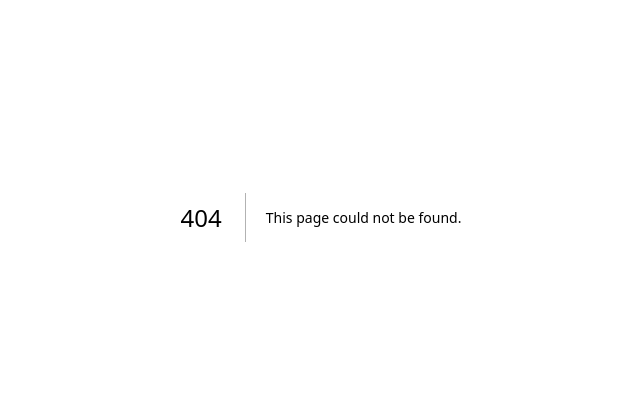
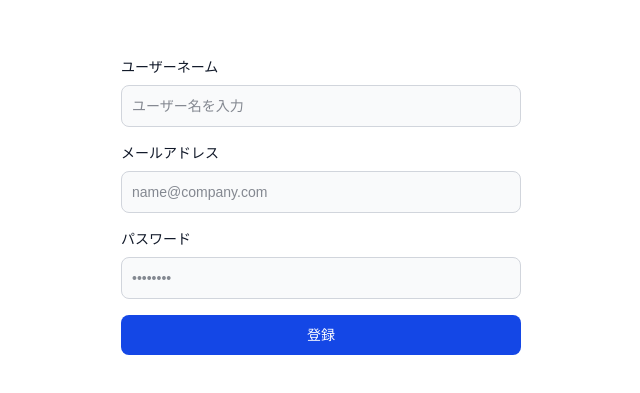
Before and after one commit to v1g4-404/snow-scope, a Next.js app: page /sign_up in a window 1280 px wide. Before the commit this address had no page. Shown: the part 183-576 px from the top of the page, without its empty margins (319-959 px from the left). Built offline with nearby package versions, Linux system fonts and the light colour scheme; no server answers.

Commit message:
feat: 認証機能追加

```diff
--- /dev/null
+++ b/app/_components/_types/Input.ts
@@ -0,0 +1,5 @@
+export type Input = {
+  name: string
+  email: string
+  password: string
+}
--- /dev/null
+++ b/app/_libs/supabase.ts
@@ -0,0 +1,6 @@
+import { createClient } from '@supabase/supabase-js'
+
+export const supabase = createClient(
+  process.env.NEXT_PUBLIC_SUPABASE_URL!,
+  process.env.NEXT_PUBLIC_SUPABASE_ANON_KEY!,
+)
--- /dev/null
+++ b/app/api/sign_up/route.ts
@@ -0,0 +1,40 @@
+import { prisma } from '@/app/_libs/prisma';
+import { NextRequest, NextResponse } from "next/server"
+
+export type CreateUserRequestBody = {
+  name: string
+  supabaseUserId: string
+}
+
+export type CreateUserResponse = {
+  name: string
+  supabaseUserId: string
+}
+
+export const POST = async (request: NextRequest) => {
+
+  try {
+
+    const body: CreateUserRequestBody = await request.json()
+
+    const { name, supabaseUserId } = body
+
+    const data = await prisma.user.create({
+      data: {
+        name,
+        supabaseUserId,
+      },
+    })
+
+
+    return NextResponse.json<CreateUserResponse>({
+      name: data.name,
+      supabaseUserId: data.supabaseUserId
+    })
+
+  } catch (error) {
+    if (error instanceof Error) {
+      return NextResponse.json({ message: error.message }, { status: 400 })
+    }
+  }
+}
--- /dev/null
+++ b/app/sign_in/page.tsx
@@ -0,0 +1,88 @@
+'use client'
+
+import { supabase } from '@/app/_libs/supabase'
+import { useRouter } from 'next/navigation'
+import { useForm, SubmitHandler } from 'react-hook-form'
+import { Input } from '../_components/_types/Input'
+
+export default function Page() {
+  const { register, handleSubmit, formState: { isSubmitting, errors } } = useForm<Input>()
+  const router = useRouter()
+
+  const onSubmit: SubmitHandler<Input> = async ({ email, password }) => {
+
+    const { error } = await supabase.auth.signInWithPassword({
+      email,
+      password,
+    })
+
+    if (error) {
+      alert('ログインに失敗しました')
+    } else {
+      router.replace('/')
+    }
+  }
+
+  return (
+    <div className="flex justify-center pt-60">
+      <form onSubmit={handleSubmit(onSubmit)} className="space-y-4 w-full max-w-100">
+        <div>
+          <label
+            htmlFor="email"
+            className="block mb-2 text-sm font-medium text-gray-900"
+          >
+            メールアドレス
+          </label>
+          <input
+            {...register('email', {
+              required: 'メールアドレスは必要です',
+              pattern: {
+                value: /^[^\s@]+@[^\s@]+\.[^\s@]+$/,
+                message: '正しいメールアドレスを入力してください'
+              }
+            })}
+            placeholder='name@company.com'
+            className='bg-gray-50 border border-gray-300 text-gray-900 text-sm rounded-lg focus:ring-blue-500 focus:border-blue-500 block w-full p-2.5'
+            disabled={isSubmitting}
+            id='email'
+            type='email'
+          />
+          {errors.email && <p className='mt-1 text-sm text-red-600'>{errors.email.message}</p>}
+        </div>
+        <div>
+          <label
+            htmlFor="password"
+            className="block mb-2 text-sm font-medium text-gray-900"
+          >
+            パスワード
+          </label>
+          <input
+            {...register('password', {
+              required: 'パスワードは必要です',
+              minLength: {
+                value: 6,
+                message: 'パスワードは6文字以上で入力してください'
+              }
+            })}
+            placeholder='••••••••'
+            className='bg-gray-50 border border-gray-300 text-gray-900 text-sm rounded-lg focus:ring-blue-500 focus:border-blue-500 block w-full p-2.5'
+            disabled={isSubmitting}
+            id='password'
+            type='password'
+          />
+          {errors.password && <p className='mt-1 text-sm text-red-600'>{errors.password.message}</p>}
+        </div>
+
+        <div>
+          <button
+            type="submit"
+            className="w-full text-white bg-blue-700 hover:bg-blue-800 focus:ring-4 focus:outline-none focus:ring-blue-300 font-medium rounded-lg text-sm px-5 py-2.5 text-center"
+            disabled={isSubmitting}
+          >
+            ログイン
+          </button>
+        </div>
+      </form>
+    </div>
+  )
+}
--- /dev/null
+++ b/app/sign_up/page.tsx
@@ -0,0 +1,120 @@
+'use client'
+
+import { supabase } from '@/app/_libs/supabase'
+import { useForm, SubmitHandler } from 'react-hook-form'
+import { Input } from '../_components/_types/Input'
+
+export default function Page() {
+  const { register, handleSubmit, formState: { isSubmitting, errors } } = useForm<Input>()
+
+
+  const onSubmit: SubmitHandler<Input> = async ({ name, email, password }) => {
+
+    const { data, error } = await supabase.auth.signUp({
+      email,
+      password,
+      options: {
+        emailRedirectTo: `${process.env.NEXT_PUBLIC_APP_URL}/user/profile`,
+
+      },
+    })
+    if (error) {
+      alert('登録に失敗しました')
+    } else {
+      alert('確認メールを送信しました。')
+      const supabaseUserId = data?.user?.id
+      try {
+        const res = await fetch('/api/sign_up', {
+          method: 'POST',
+          headers: {
+            'Content-Type': 'application/json'
+          },
+          body: JSON.stringify({ name, supabaseUserId })
+        })
+        const responseData = await res.json()
+        console.log(responseData)
+      } catch (err) {
+        alert('登録に失敗しました')
+        console.log(err)
+      }
+    }
+  }
+
+  return (
+    <div className="flex justify-center pt-60">
+      <form onSubmit={handleSubmit(onSubmit)} className="space-y-4 w-full max-w-100">
+        <div>
+          <label htmlFor="text"
+            className="block mb-2 text-sm font-medium text-gray-900"
+          >
+            ユーザーネーム
+          </label>
+          <input
+            {...register('name', { required: 'ユーザーネームは必須です' })}
+            type='name'
+            id='name'
+            placeholder='ユーザー名を入力'
+            className='bg-gray-50 border border-gray-300 text-gray-900 text-sm rounded-lg focus:ring-blue-500 focus:border-blue-500 block w-full p-2.5'
+            disabled={isSubmitting}
+          />
+          {errors.name && <p className='mt-1 text-sm text-red-600'>{errors.name.message}</p>}
+        </div>
+        <div>
+          <label
+            htmlFor="email"
+            className="block mb-2 text-sm font-medium text-gray-900"
+          >
+            メールアドレス
+          </label>
+          <input
+            {...register('email', {
+              required: 'メールアドレスは必要です',
+              pattern: {
+                value: /^[^\s@]+@[^\s@]+\.[^\s@]+$/,
+                message: '正しいメールアドレスを入力してください'
+              }
+            })}
+            type='email'
+            id='email'
+            placeholder='name@company.com'
+            className='bg-gray-50 border border-gray-300 text-gray-900 text-sm rounded-lg focus:ring-blue-500 focus:border-blue-500 block w-full p-2.5'
+            disabled={isSubmitting}
+          />
+          {errors.email && <p className='mt-1 text-sm text-red-600'>{errors.email.message}</p>}
+        </div>
+        <div>
+          <label
+            htmlFor="password"
+            className="block mb-2 text-sm font-medium text-gray-900"
+          >
+            パスワード
+          </label>
+          <input
+            {...register('password', {
+              required: 'パスワードは必要です',
+              minLength: {
+                value: 6,
+                message: 'パスワードは6文字以上で入力してください'
+              }
+            })}
+            type='password'
+            id='password'
+            placeholder='••••••••'
+            className='bg-gray-50 border border-gray-300 text-gray-900 text-sm rounded-lg focus:ring-blue-500 focus:border-blue-500 block w-full p-2.5'
+            disabled={isSubmitting}
+          />
+          {errors.password && <p className='mt-1 text-sm text-red-600'>{errors.password.message}</p>}
+        </div>
+        <div>
+          <button
+            type="submit"
+            className="w-full text-white bg-blue-700 hover:bg-blue-800 focus:ring-4 focus:outline-none focus:ring-blue-300 font-medium rounded-lg text-sm px-5 py-2.5 text-center"
+            disabled={isSubmitting}
+          >
+            登録
+          </button>
+        </div>
+      </form>
+    </div>
+  )
+}
--- a/package.json
+++ b/package.json
@@ -12,11 +12,13 @@
     "@prisma/adapter-better-sqlite3": "^7.8.0",
     "@prisma/adapter-pg": "^7.8.0",
     "@prisma/client": "^7.8.0",
+    "@supabase/supabase-js": "^2.105.1",
     "dotenv": "^17.4.2",
     "next": "16.2.4",
     "pg": "^8.20.0",
     "react": "19.2.4",
-    "react-dom": "19.2.4"
+    "react-dom": "19.2.4",
+    "react-hook-form": "^7.75.0"
   },
   "devDependencies": {
     "@tailwindcss/postcss": "^4",
```
Also changed, not shown: 1 other file (tests, documents, lock files or other folders).
